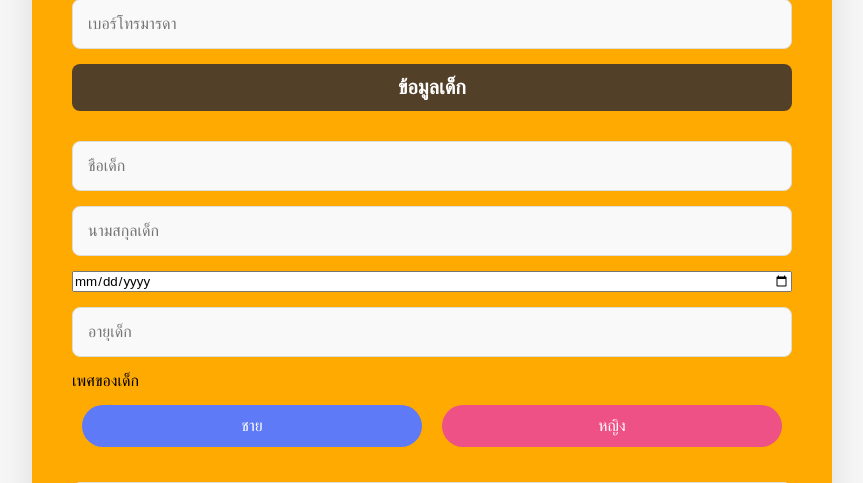
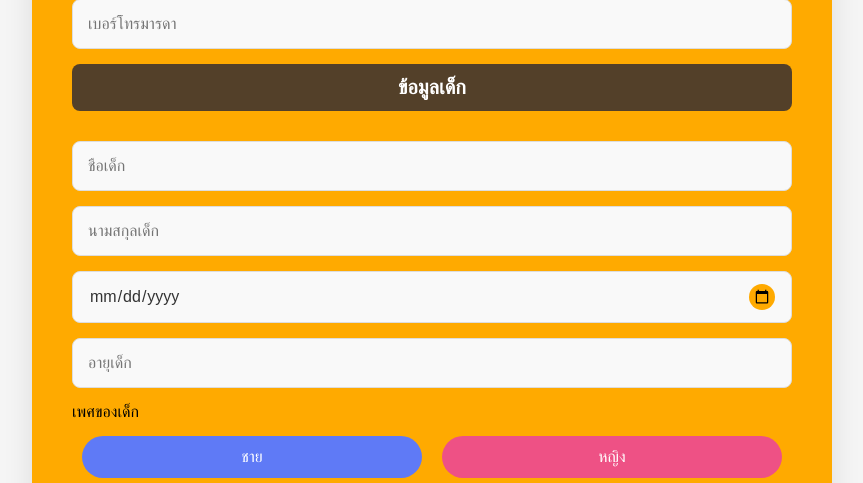
Before and after one commit to Yodsapon64/TrackKid, a PHP site: page /info.php in a window 1280 px wide. Shown: the part 859-1342 px from the top of the page, without its empty margins (208-1071 px from the left). Run offline with PHP 8.4, Linux system fonts and the light colour scheme; the visitor is signed in with stand-in values (Sample User, id 1).

Commit message:
edit info form

```diff
--- a/Css/info.css
+++ b/Css/info.css
@@ -125,6 +125,49 @@ select {
     transition: border-color 0.3s ease;
 }
 
+
+/* สไตล์สำหรับ input[type="date"] */
+input[type="date"] {
+    appearance: none;
+    -webkit-appearance: none;
+    -moz-appearance: none;
+    width: 100%;
+    padding: 12px 16px;
+    border-radius: 8px;
+    border: 1px solid #ddd;
+    background-color: #f9f9f9;
+    font-size: 16px;
+    color: #333;
+    transition: border-color 0.3s ease, box-shadow 0.3s ease;
+    outline: none;
+}
+
+input[type="date"]:focus {
+    border-color: #ffaa00; /* เปลี่ยนสีขอบเมื่อโฟกัส */
+    box-shadow: 0 0 8px rgba(255, 170, 0, 0.4); /* เงาเมื่อโฟกัส */
+}
+
+input[type="date"]::-webkit-calendar-picker-indicator {
+    background-color: #ffaa00; /* เปลี่ยนสีของปุ่มเปิดปฏิทิน */
+    padding: 5px;
+    border-radius: 50%;
+    cursor: pointer;
+    transition: background-color 0.3s ease;
+}
+
+input[type="date"]::-webkit-calendar-picker-indicator:hover {
+    background-color: #ff5500; /* สีเมื่อโฮเวอร์ */
+}
+
+/* ปรับขนาดให้พอดีกับอุปกรณ์เคลื่อนที่ */
+@media (max-width: 600px) {
+    input[type="date"] {
+        font-size: 14px;
+        padding: 10px;
+    }
+}
+
+
 input:focus,
 textarea:focus,
 select:focus {
```
Also changed, not shown: img/กราฟโภชนาการเด็กชาย 0-2 ปี.pdf.jpg (added), img/กราฟโภชนาการเด็กชาย 2-5 ปี.pdf.jpg (added), img/กราฟโภชนาการเด็กชาย 6-19 ปี.pdf.jpg (added), img/กราฟโภชนาการเด็กหญิง 0-2 ปี.pdf.jpg (added), img/กราฟโภชนาการเด็กหญิง 2-5 ปี.pdf.jpg (added), img/กราฟโภชนาการเด็กหญิง 6-19 ปี.pdf.jpg (added).
